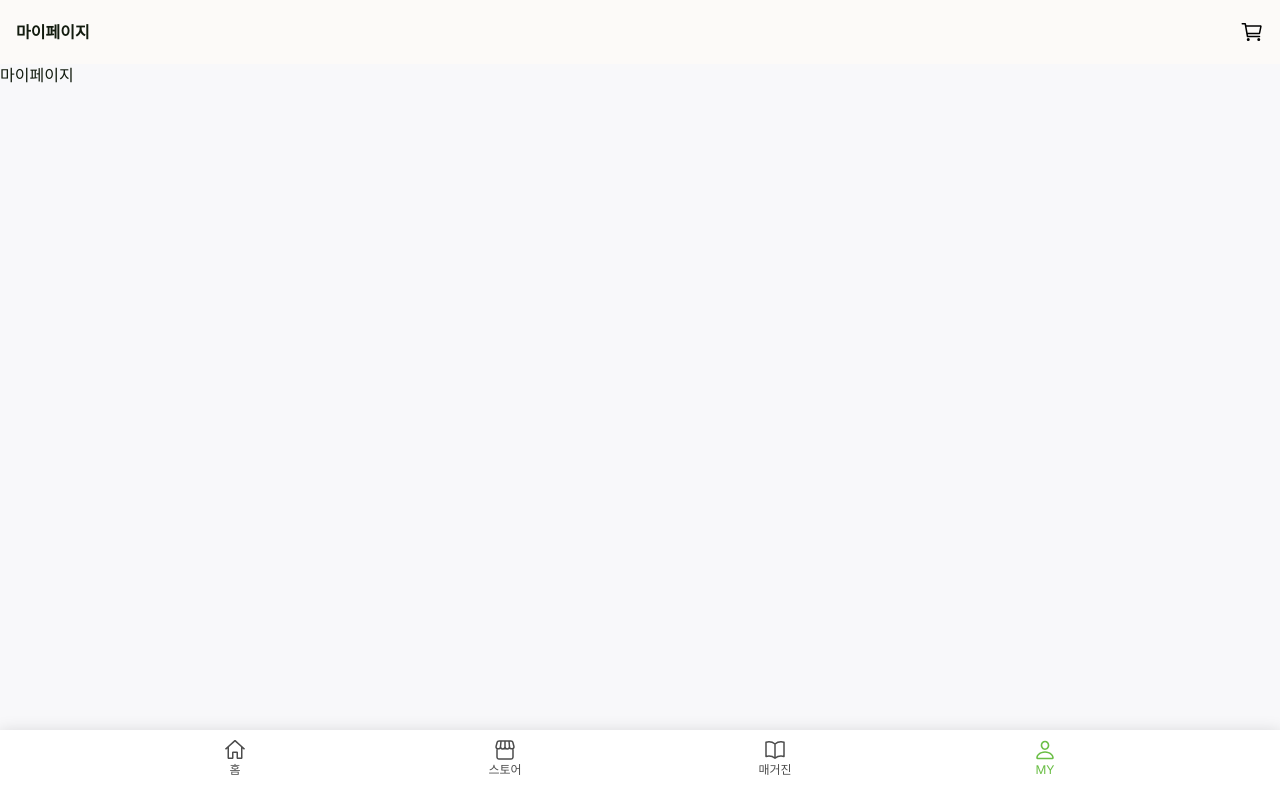
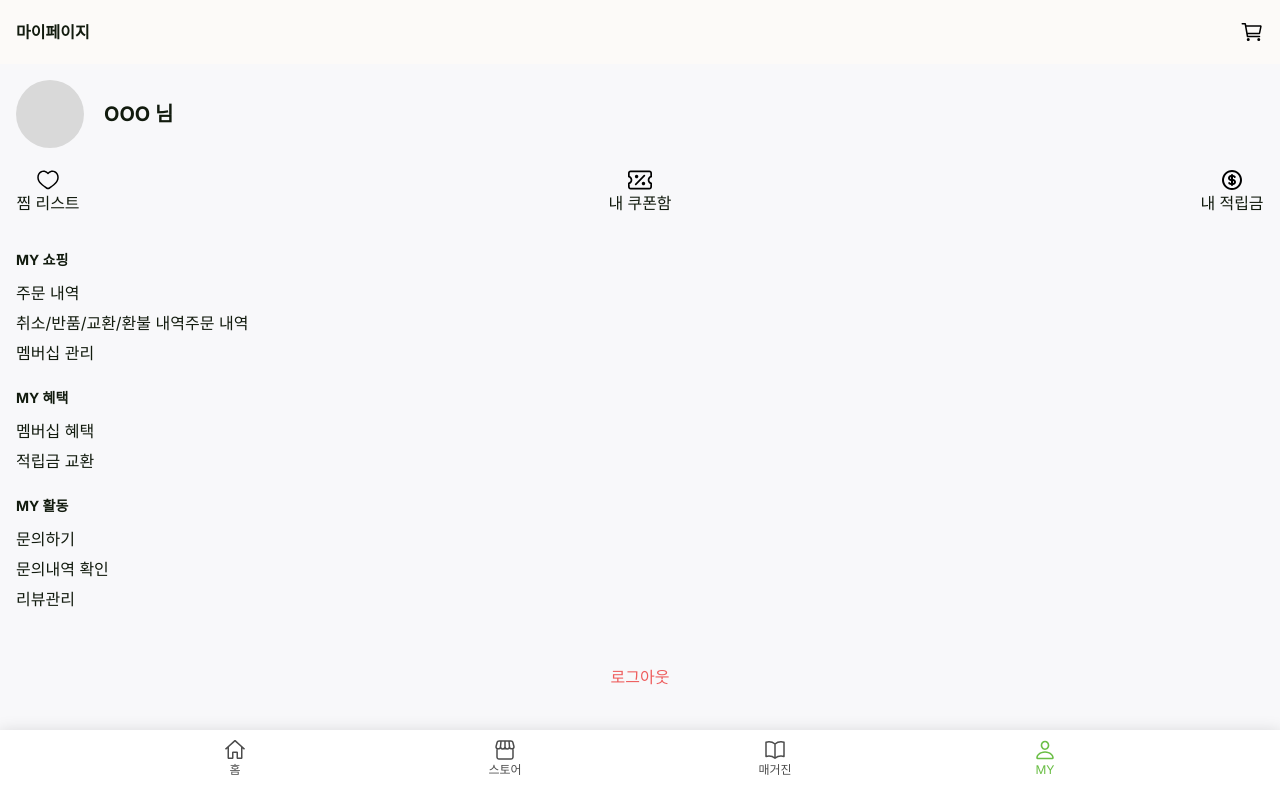
Before and after one commit to sohyun215/web-assignment, a Next.js app: page /mypage in a window 1280 px wide. Built offline with nearby package versions, Linux system fonts and the light colour scheme.

Commit message:
feat: 마이페이지 UI 구현

```diff
--- a/src/app/mypage/page.tsx
+++ b/src/app/mypage/page.tsx
@@ -1,3 +1,6 @@
+import MyInfoContainer from '@/components/MyPage/MyInfoContainer';
+import MyPageMenu from '@/components/MyPage/MyPageMenu';
+import MyPageNav from '@/components/MyPage/MyPageNav';
 import Header from '@/components/common/Header';
 import NavBar from '@/components/common/NavBar';
 
@@ -5,7 +8,14 @@ const MyPage = () => {
   return (
     <>
       <Header title="마이페이지" />
-      <main className="pt-16">마이페이지</main>
+      <main className="px-4 pb-24 pt-20">
+        <MyInfoContainer />
+        <MyPageNav />
+        <MyPageMenu />
+        <button className="text-mainRed mx-auto mt-14 flex text-center">
+          로그아웃
+        </button>
+      </main>
       <NavBar />
     </>
   );
--- /dev/null
+++ b/src/components/MyPage/MyInfoContainer.tsx
@@ -0,0 +1,10 @@
+const MyInfoContainer = () => {
+  return (
+    <section className="flex items-center gap-5">
+      <div className="bg-skeleton h-[68px] w-[68px] rounded-full"></div>
+      <div className="text-xl font-bold">OOO 님</div>
+    </section>
+  );
+};
+
+export default MyInfoContainer;
--- /dev/null
+++ b/src/components/MyPage/MyPageMenu.tsx
@@ -0,0 +1,51 @@
+import Link from 'next/link';
+
+const MyPageMenu = () => {
+  return (
+    <section className="mt-4 flex flex-col gap-6">
+      <div>
+        <div className="mb-3 text-sm font-bold">MY 쇼핑</div>
+        <ul className="flex flex-col gap-2">
+          <li>
+            <Link href="#">주문 내역</Link>
+          </li>
+          <li>
+            <Link href="#">취소/반품/교환/환불 내역주문 내역</Link>
+          </li>
+          <li>
+            <Link href="#">멤버십 관리</Link>
+          </li>
+        </ul>
+      </div>
+
+      <div>
+        <div className="mb-3 text-sm font-bold">MY 혜택</div>
+        <ul className="flex flex-col gap-2">
+          <li>
+            <Link href="#">멤버십 혜택</Link>
+          </li>
+          <li>
+            <Link href="#">적립금 교환</Link>
+          </li>
+        </ul>
+      </div>
+
+      <div>
+        <div className="mb-3 text-sm font-bold">MY 활동</div>
+        <ul className="flex flex-col gap-2">
+          <li>
+            <Link href="#">문의하기</Link>
+          </li>
+          <li>
+            <Link href="#">문의내역 확인</Link>
+          </li>
+          <li>
+            <Link href="#">리뷰관리</Link>
+          </li>
+        </ul>
+      </div>
+    </section>
+  );
+};
+
+export default MyPageMenu;
--- /dev/null
+++ b/src/components/MyPage/MyPageNav.tsx
@@ -0,0 +1,53 @@
+import Image from 'next/image';
+import Link from 'next/link';
+
+const MyPageNav = () => {
+  return (
+    <ul className="flex justify-between py-5">
+      <li className="block w-16">
+        <Link
+          href="wishlist"
+          className="flex flex-col items-center justify-center"
+        >
+          <Image
+            src="/icons/heart.svg"
+            width={24}
+            height={24}
+            alt="찜 리스트"
+          />
+          <span className="font-medium">찜 리스트</span>
+        </Link>
+      </li>
+      <li className="block w-16">
+        <Link
+          href="coupon"
+          className="flex flex-col items-center justify-center"
+        >
+          <Image
+            src="/icons/coupon.svg"
+            width={24}
+            height={24}
+            alt="내 쿠폰함"
+          />
+          <span className="font-medium">내 쿠폰함</span>
+        </Link>
+      </li>
+      <li className="block w-16">
+        <Link
+          href="point"
+          className="flex flex-col items-center justify-center"
+        >
+          <Image
+            src="/icons/point.svg"
+            width={24}
+            height={24}
+            alt="내 적립금"
+          />
+          <span className="font-medium">내 적립금</span>
+        </Link>
+      </li>
+    </ul>
+  );
+};
+
+export default MyPageNav;
```
